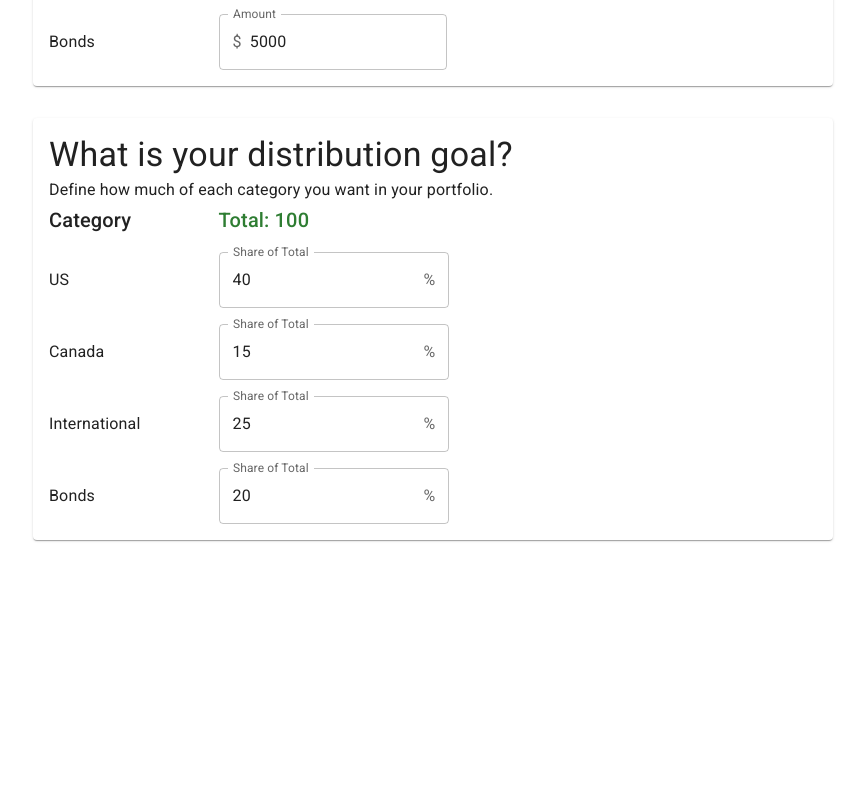
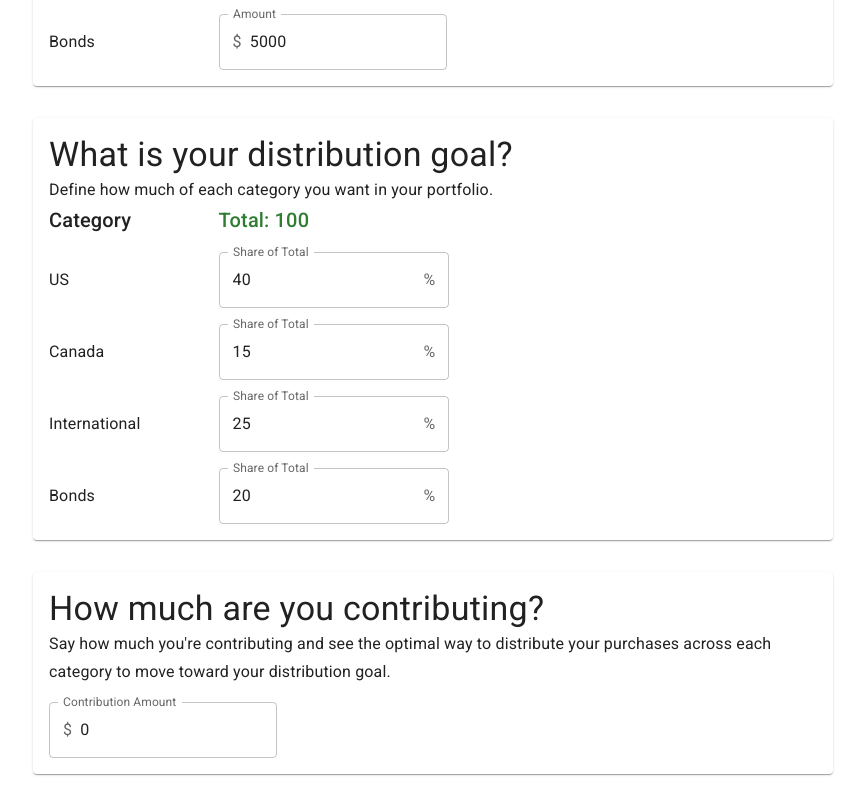
Before and after one commit to markdion/investing-toolbox, a React (Create React App) app: page / in a window 1280 px wide. Shown: the part 1692-2482 px from the top of the page, without its empty margins (207-1072 px from the left). Before the commit the page ends 2248 px from the top, so only its background shows below. Built offline with nearby package versions, Linux system fonts and the light colour scheme.

Commit message:
added contribution section

```diff
--- a/src/Home.jsx
+++ b/src/Home.jsx
@@ -2,6 +2,7 @@ import { ThemeProvider } from "@emotion/react";
 import { Box, createTheme } from "@mui/material";
 import AmountsContainer from "./components/AmountsContainer";
 import CategoryContainer from "./components/CategoryContainer";
+import ContributionContainer from "./components/ContributionContainer";
 import DistributionContainer from "./components/DistributionContainer";
 import Section from "./components/shared/Section";
 import RootProvider from "./providers/RootProvider";
@@ -43,6 +44,11 @@ export default function Home() {
             subHeaderText={"Define how much of each category you want in your portfolio."}
             bodyComponent={<DistributionContainer />}
           />
+          <Section
+            headerText={"How much are you contributing?"}
+            subHeaderText={"Say how much you're contributing and see the optimal way to distribute your purchases across each category to move toward your distribution goal."}
+            bodyComponent={<ContributionContainer />}
+          />
         </Box>
       </RootProvider>
     </ThemeProvider>
--- a/src/components/AmountsContainer.jsx
+++ b/src/components/AmountsContainer.jsx
@@ -104,7 +104,6 @@ export default function AmountsContainer() {
                 <DollarTextField
                   key={accountId}
                   label={"Amount"}
-                  width="20%"
                   value={account.amounts[categoryId]}
                   onChange={(val) => {
                     dispatch({ type: 'changeAccountAmount', accountId, categoryId, amount: val});
--- /dev/null
+++ b/src/components/ContributionContainer.jsx
@@ -0,0 +1,26 @@
+import { Box } from "@mui/material";
+import { useRootReducer } from "../providers/RootProvider";
+import DollarTextField from "./shared/DollarTextField";
+
+export default function ContributionContainer() {
+
+  const { state, dispatch } = useRootReducer();
+
+  return (
+    <Box sx={{
+      display: "flex",
+      justifyContent: "flex-start",
+      alignItems: "center",
+      gap: "1rem",
+      margin: "1rem 0 0 0"
+    }}>
+      <DollarTextField
+        label={"Contribution Amount"}
+        value={state.contribution}
+        onChange={(val) => {
+          dispatch({ type: "changeContributionAmount", amount: val })
+        }}
+      />
+    </Box>
+  );
+}
--- a/src/providers/RootProvider.jsx
+++ b/src/providers/RootProvider.jsx
@@ -61,7 +61,8 @@ const initialState = {
     "2": 15,
     "3": 25,
     "5": 20
-  }
+  },
+  contribution: 0
 };
 
 function categoriesReducer(state, action) {
@@ -170,6 +171,11 @@ function categoriesReducer(state, action) {
       _state.distribution[action.id] = action.amount;
       return _state;
     }
+    case 'changeContributionAmount': {
+      const _state = {...state};
+      _state.contribution = action.amount;
+      return _state;
+    }
     default: {
       throw new Error(`Unhandled action type: ${action.type}`);
     }
```
